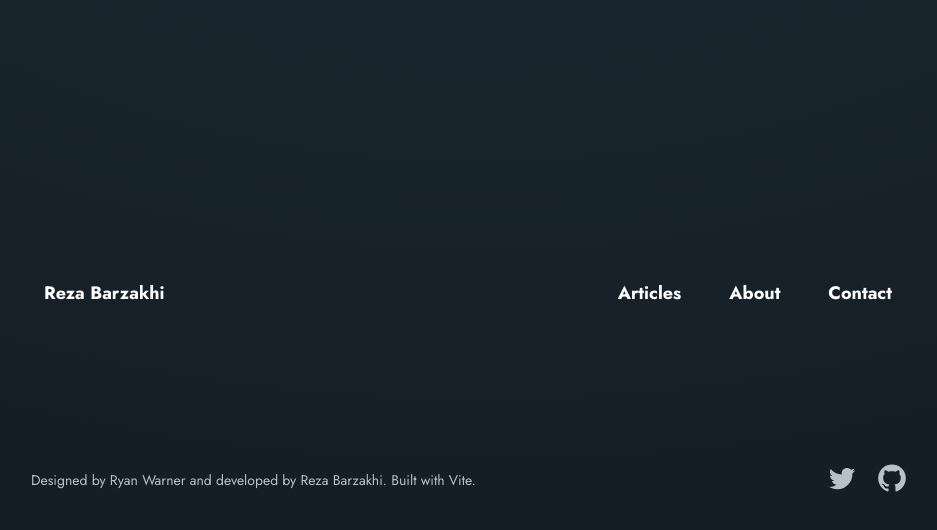
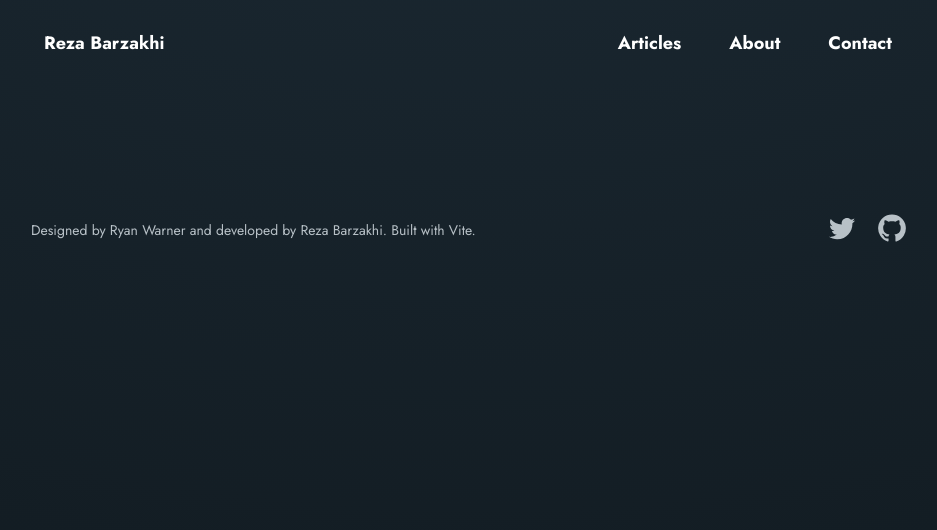
Before and after one commit to rezabarzakhi/personalblog, a React (Vite) app: page /article/1 in a window 1280 px wide. Shown: the top 530 px of the page, without its empty margins (161-1098 px from the left). Built offline with nearby package versions, Linux system fonts and the light colour scheme; no server answers.

Commit message:
Update App.css

```diff
--- a/src/App.css
+++ b/src/App.css
@@ -10,10 +10,10 @@
   height: 100vh;
   background: radial-gradient(139.26% 139.26% at 50% -41.02%, #1c2a34 0%, #111a20 100%);
   display: flex;
-  justify-content: center;
+  /* justify-content: center; */
   font-family: "Jost", sans-serif;
 }
 .container {
   width: 70%;
-  margin: auto;
+  margin: 0px auto;
 }
```
